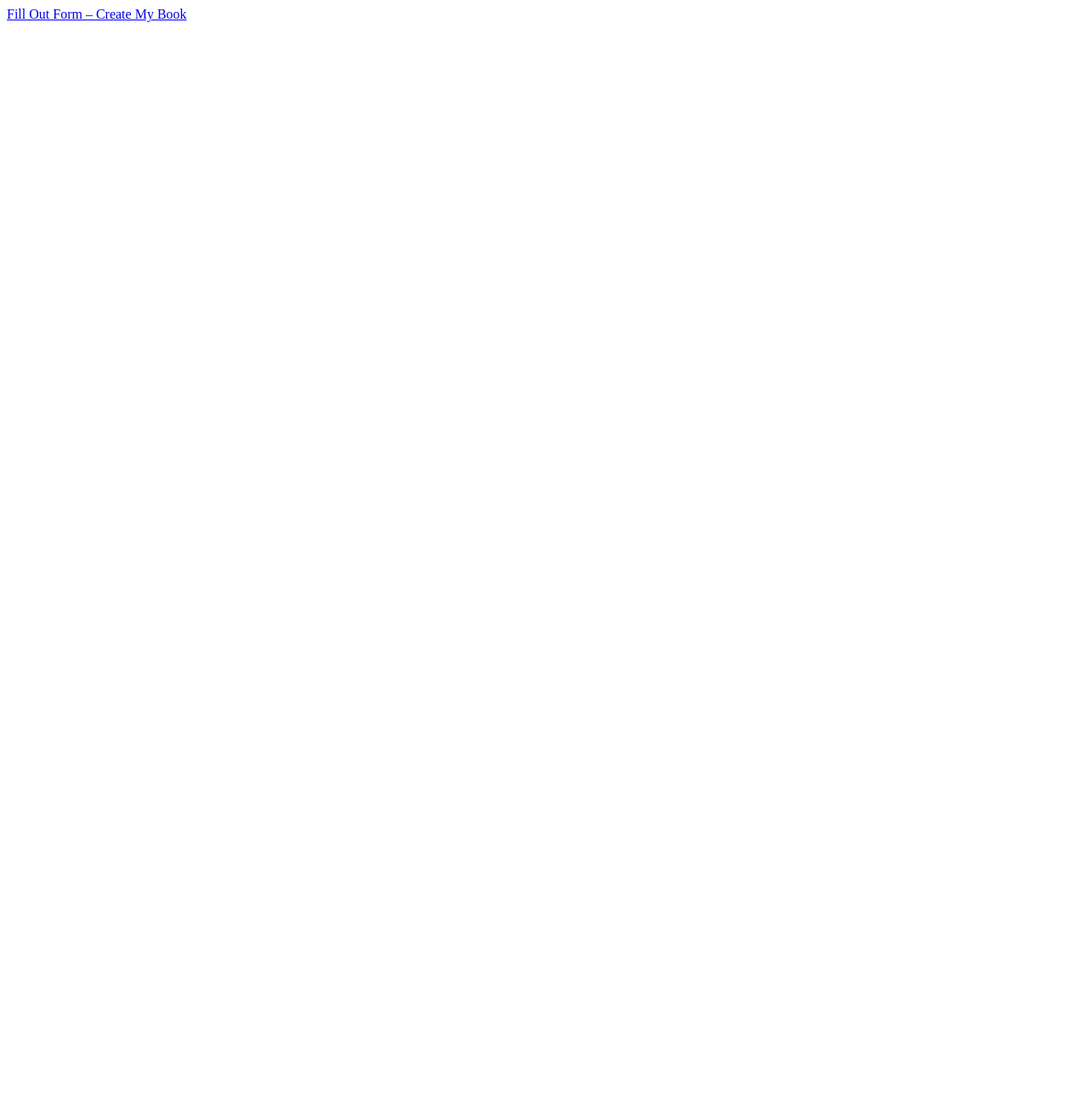
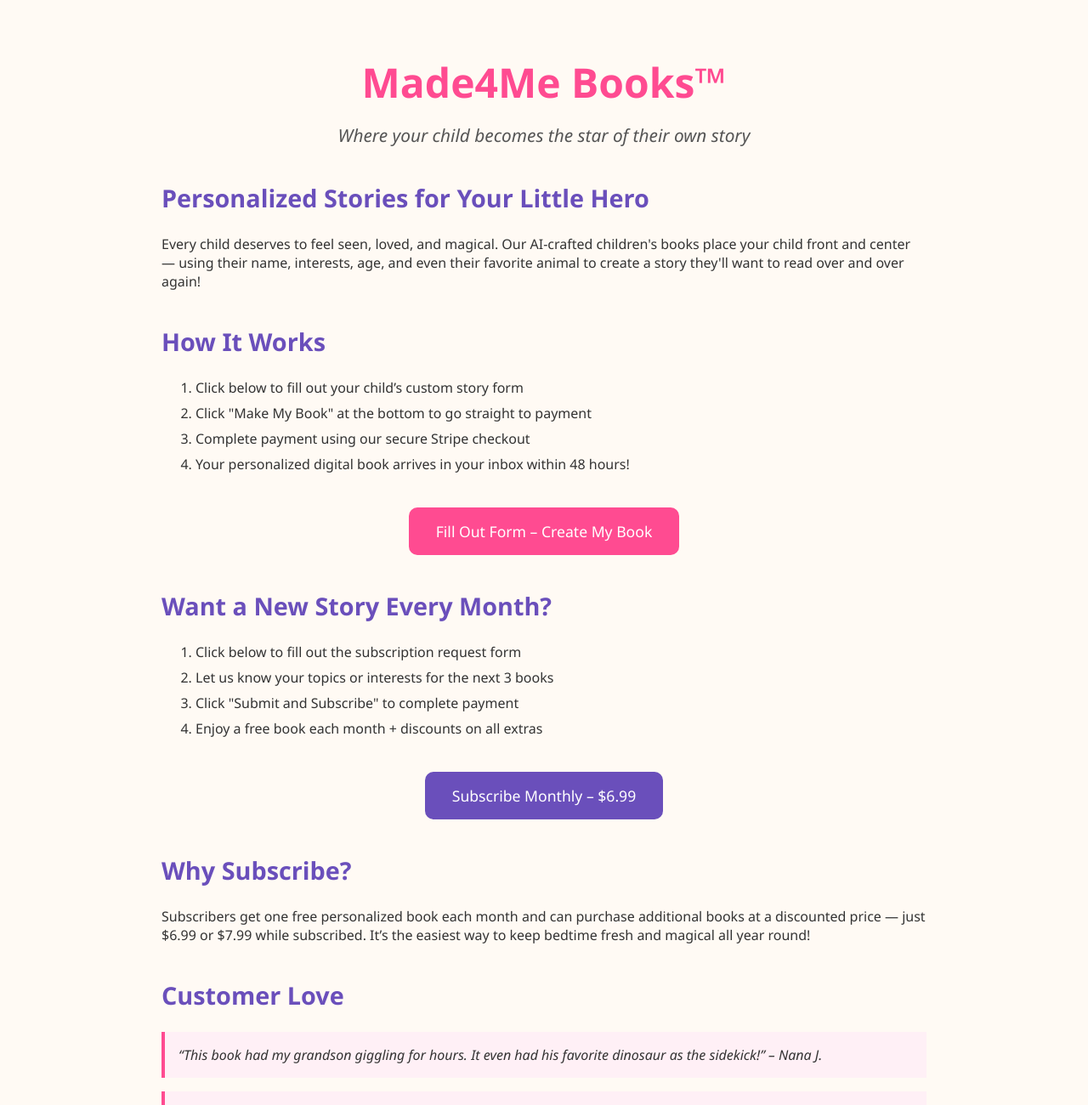
Before and after one commit to Nicetack/made4mebooks, a plain HTML site: page index.html in a window 1280 px wide. Shown: the top 1300 px of the page at 85% size. Before the commit the page ends 800 px from the top, so only its background shows below. Drawn offline with Linux system fonts and the light colour scheme.

Commit message:
Add files via upload

```diff
--- a/index.html
+++ b/index.html
@@ -1 +1,78 @@
-<a href="https://tally.so/r/mOMpq7" class="cta-btn" target="_blank" rel="noopener">Fill Out Form – Create My Book</a>
+<!DOCTYPE html>
+<html lang="en">
+<head>
+  <meta charset="UTF-8" />
+  <meta name="viewport" content="width=device-width, initial-scale=1.0" />
+  <title>Made4Me Books</title>
+  <style>
+    body { font-family: 'Segoe UI', sans-serif; margin: 0; padding: 0; background-color: #fffaf4; color: #333; }
+    .container { max-width: 900px; margin: 0 auto; padding: 2rem; }
+    h1 { color: #ff4b91; font-size: 3rem; text-align: center; }
+    .tagline { text-align: center; font-size: 1.3rem; font-style: italic; margin-top: -1rem; color: #555; }
+    .cta-btn { display: block; width: max-content; background-color: #ff4b91; color: #fff; padding: 1rem 2rem; text-decoration: none; border-radius: 10px; margin: 2rem auto; text-align: center; font-size: 1.1rem; }
+    .section { margin: 2.5rem 0; }
+    .section h2 { color: #6a4fbb; font-size: 1.8rem; }
+    .steps li { margin: 0.5rem 0; }
+    .testimonial { background-color: #fff0f6; padding: 1rem; border-left: 4px solid #ff4b91; margin-bottom: 1rem; font-style: italic; }
+    footer { text-align: center; margin-top: 4rem; font-size: 0.9rem; color: #888; }
+  </style>
+</head>
+<body>
+  <div class="container">
+    <h1>Made4Me Books™</h1>
+    <p class="tagline">Where your child becomes the star of their own story</p>
+
+    <div class="section">
+      <h2>Personalized Stories for Your Little Hero</h2>
+      <p>Every child deserves to feel seen, loved, and magical. Our AI-crafted children's books place your child front and center — using their name, interests, age, and even their favorite animal to create a story they'll want to read over and over again!</p>
+    </div>
+
+    <div class="section">
+      <h2>How It Works</h2>
+      <ol class="steps">
+        <li>Click below to fill out your child’s custom story form</li>
+        <li>Click "Make My Book" at the bottom to go straight to payment</li>
+        <li>Complete payment using our secure Stripe checkout</li>
+        <li>Your personalized digital book arrives in your inbox within 48 hours!</li>
+      </ol>
+    </div>
+
+    <a href="https://tally.so/r/mOMpq7" class="cta-btn" target="_blank" rel="noopener">Fill Out Form – Create My Book</a>
+
+    <div class="section">
+      <h2>Want a New Story Every Month?</h2>
+      <ol class="steps">
+        <li>Click below to fill out the subscription request form</li>
+        <li>Let us know your topics or interests for the next 3 books</li>
+        <li>Click "Submit and Subscribe" to complete payment</li>
+        <li>Enjoy a free book each month + discounts on all extras</li>
+      </ol>
+    </div>
+
+    <a href="https://tally.so/r/w5OQzE" class="cta-btn" style="background-color: #6a4fbb;">Subscribe Monthly – $6.99</a>
+
+    <div class="section">
+      <h2>Why Subscribe?</h2>
+      <p>Subscribers get one free personalized book each month and can purchase additional books at a discounted price — just $6.99 or $7.99 while subscribed. It’s the easiest way to keep bedtime fresh and magical all year round!</p>
+    </div>
+
+    <div class="section">
+      <h2>Customer Love</h2>
+      <div class="testimonial">“This book had my grandson giggling for hours. It even had his favorite dinosaur as the sidekick!” – Nana J.</div>
+      <div class="testimonial">“My son keeps asking to read ‘his’ book. I’ve never seen him so excited about reading!” – Dad of 3</div>
+    </div>
+
+    <div class="section">
+      <h2>After You Order</h2>
+      <p>Once you click "Complete Payment," you’ll receive an order confirmation with your expected delivery time. Your story will be delivered via email within 48 hours.</p>
+      <p>We care deeply about your experience — if you loved your book (or have suggestions), please consider leaving a review! Your feedback helps us grow and bring more magic to more children.</p>
+    </div>
+
+    <footer>
+      Made4Me Books™ – All rights reserved<br>
+      Not affiliated with any previous organization using the name “Made4Me.”<br>
+      Contact: hello@made4mebooks.com
+    </footer>
+  </div>
+</body>
+</html>
```
